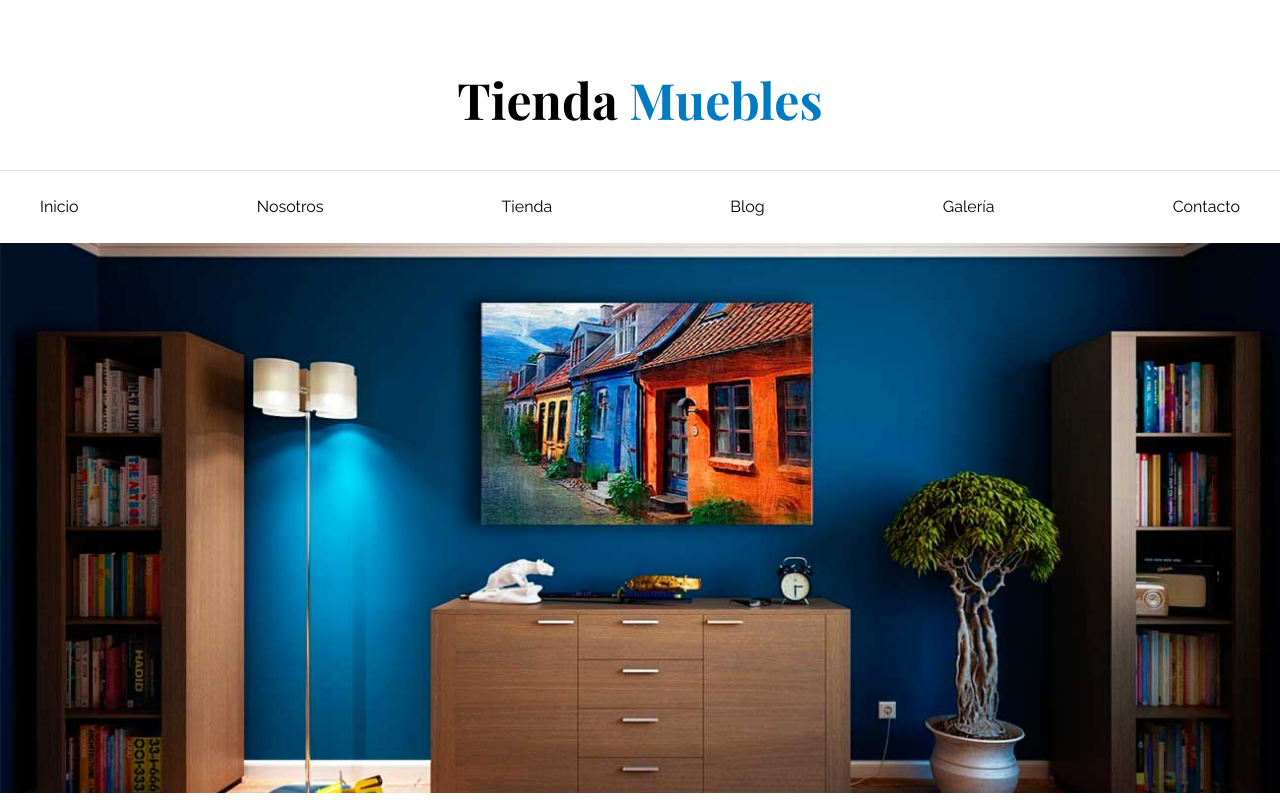
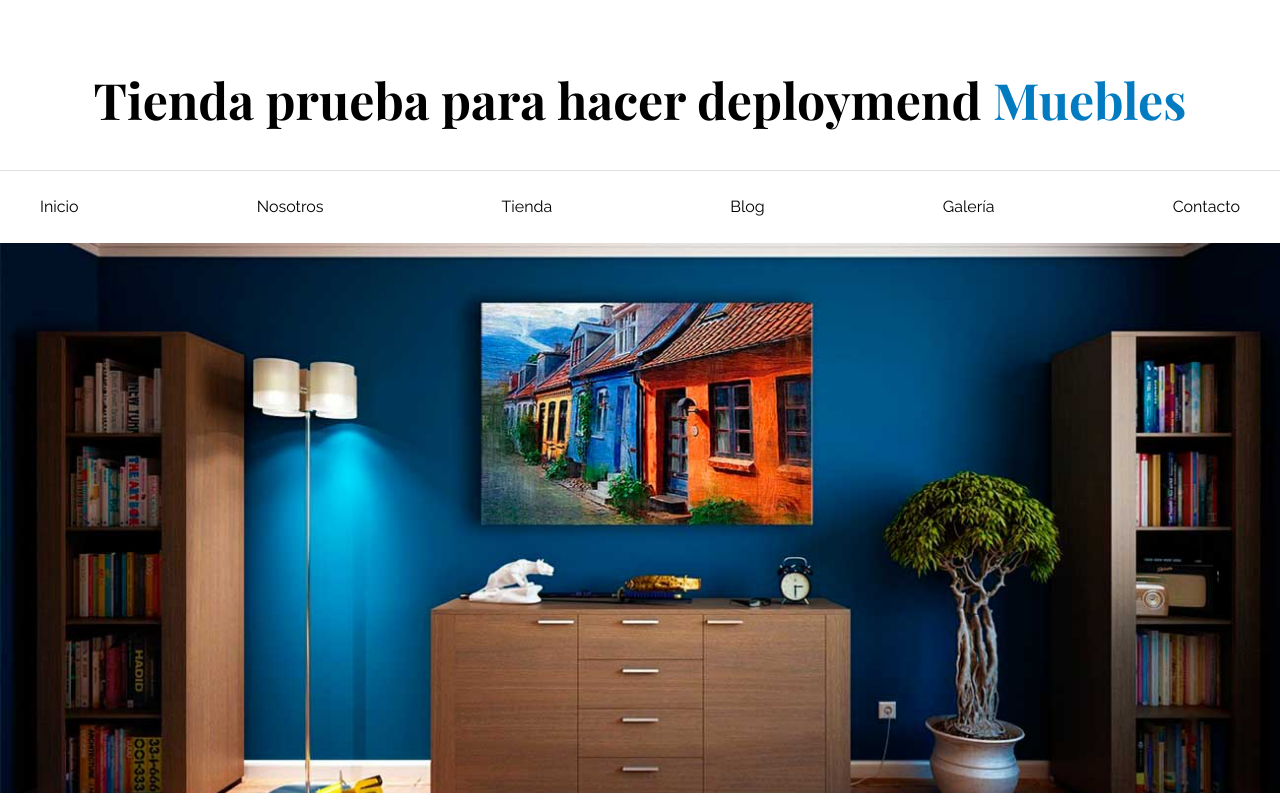
Before and after one commit to RafaelTorres57/06-ecommerce, a plain HTML site: page index.html in a window 1280 px wide. Shown: the top 800 px of the page. Drawn offline with nearby package versions, Linux system fonts and the light colour scheme.

Commit message:
Probando

```diff
--- a/index.html
+++ b/index.html
@@ -13,7 +13,7 @@
 </head>
 <body>
     <header>
-        <h1 class="nombre-sitio">Tienda <span> Muebles </span></h1>
+        <h1 class="nombre-sitio">Tienda prueba para hacer deploymend <span> Muebles </span></h1>
     </header>
 
     <div class="contenedor-navegacion">
```
